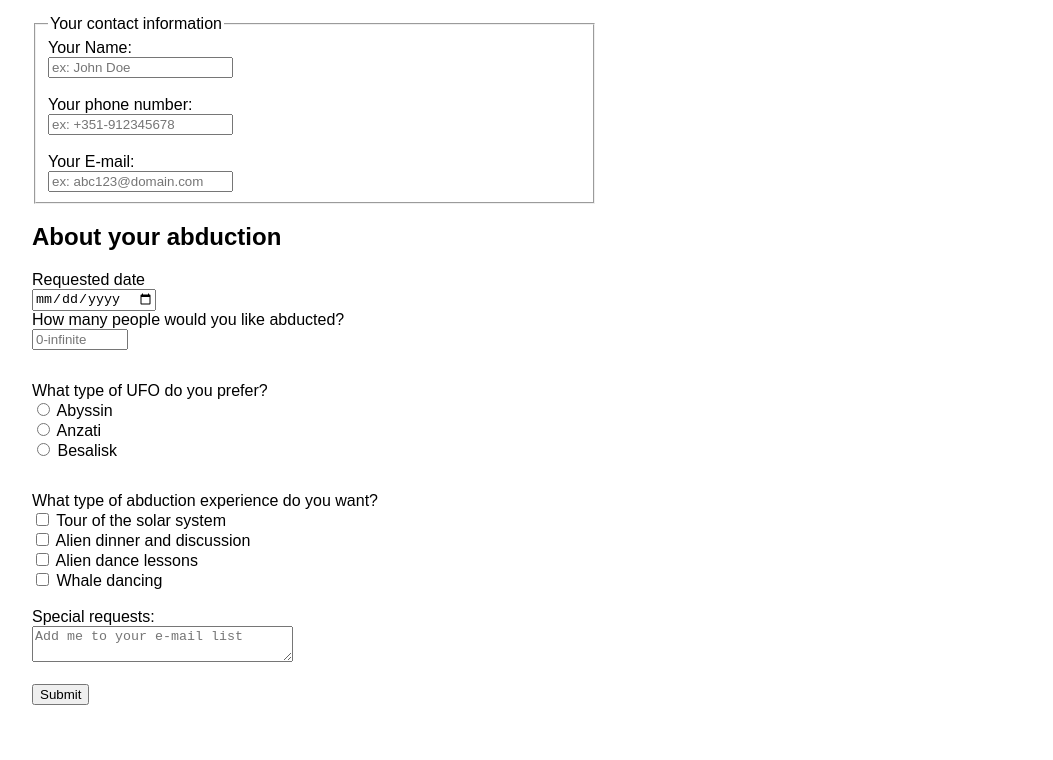
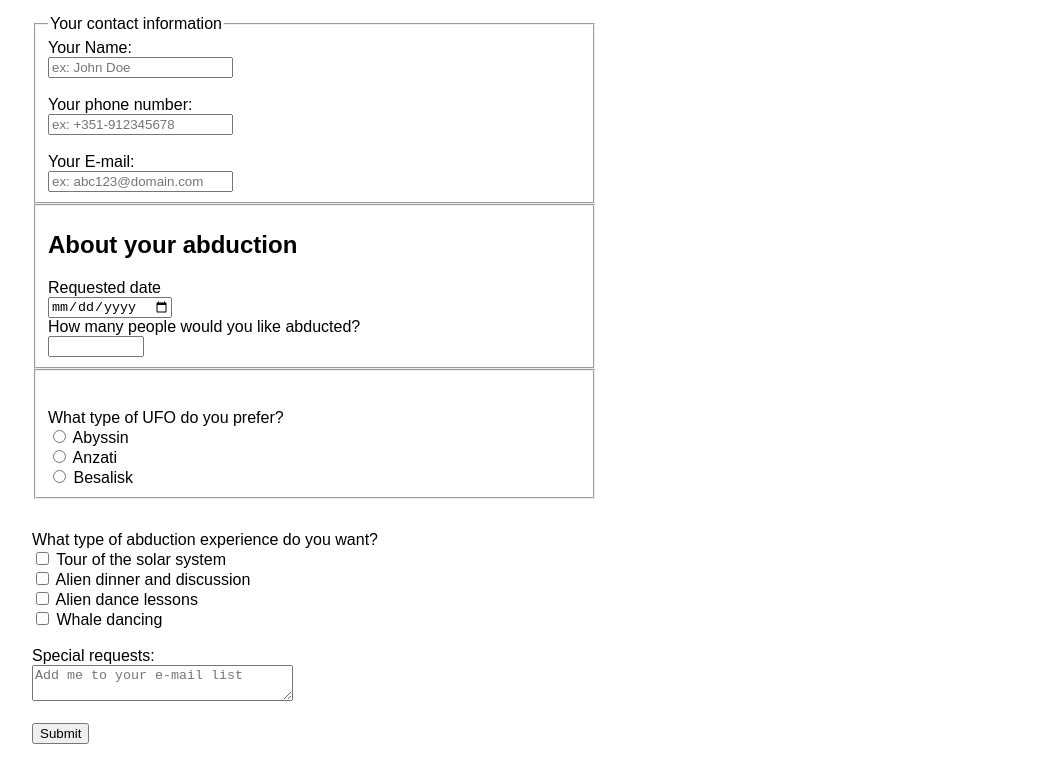
Before and after one commit to RMDiasSilva/HTML_02, a plain HTML site: page index.html in a window 1280 px wide. Shown: the part 135-895 px from the top of the page, without its empty margins (112-1165 px from the left). Before the commit the page ends 856 px from the top, so only its background shows below. Drawn offline with Linux system fonts and the light colour scheme.

Commit message:
correcção da prof

```diff
--- a/index.html
+++ b/index.html
@@ -27,11 +27,14 @@
             <input type="email" id="mail" name="mail" placeholder="ex: abc123@domain.com"><br>
             </fieldset>
 
+            <fieldset>
         <h2>About your abduction</h2>
         <label for="date">Requested date</label><br>
         <input type="date" id="date" name="date"><br>
         <label for="peopleabducted">How many people would you like abducted?</label><br>
-        <input type="number" id="peopleabducted" name="peopleabducted" min="0" max="9999999"  placeholder="0-infinite"><br>
+        <input type="number" id="peopleabducted" name="peopleabducted" min="0" max="9999999"><br>
+             </fieldset>
+             <fieldset>
         <p>What type of UFO do you prefer?</p>
         <form>
         <input type="radio" id="Abyssin" name="fav_alien">
@@ -40,6 +43,7 @@
         <label for="Anzati">Anzati</label><br>
         <input type="radio" id="Besalisk" name="fav_alien">
         <label for="Besalisk">Besalisk</label>
+            </fieldset>
         </form>
 
         <p>What type of abduction experience do you want?</p>
```
